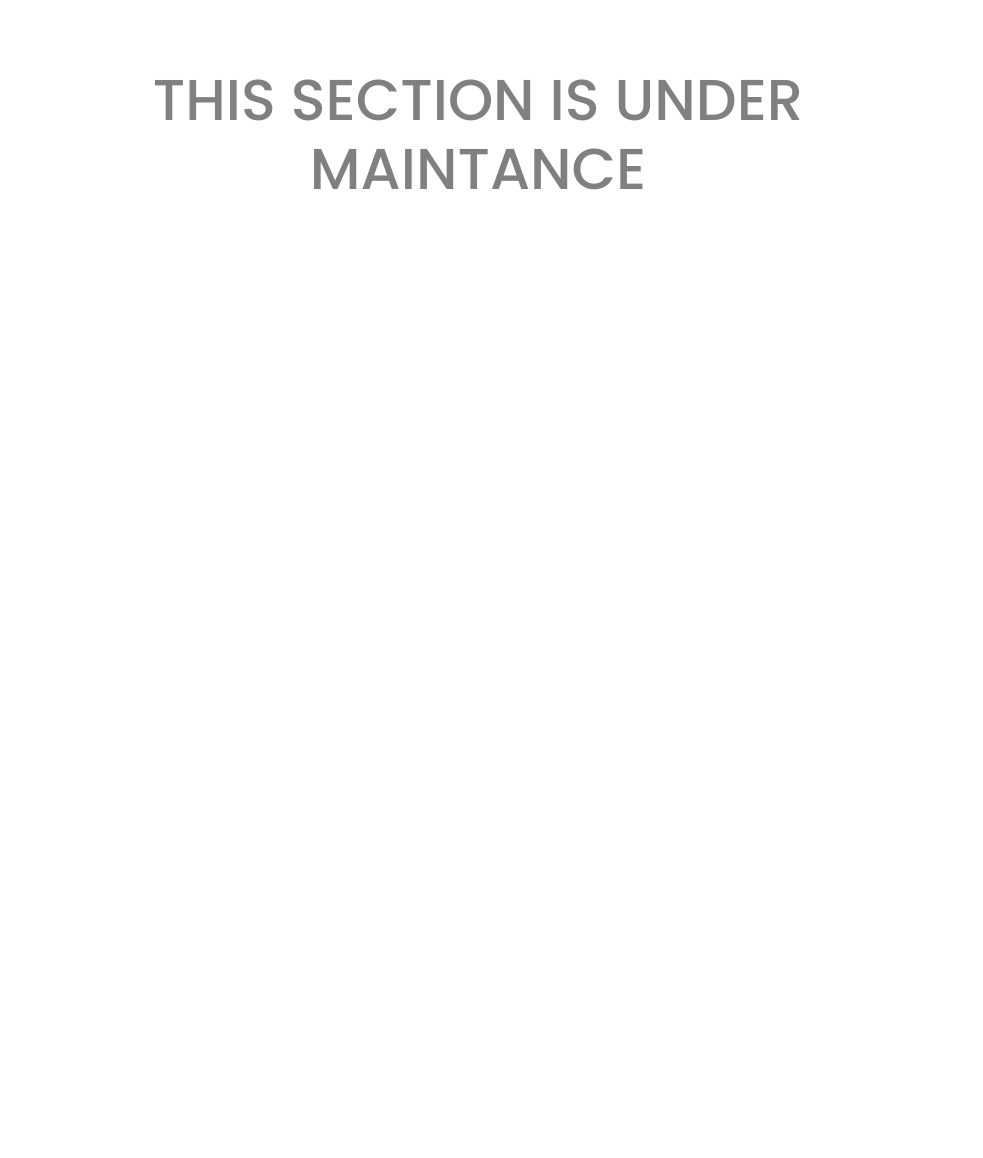
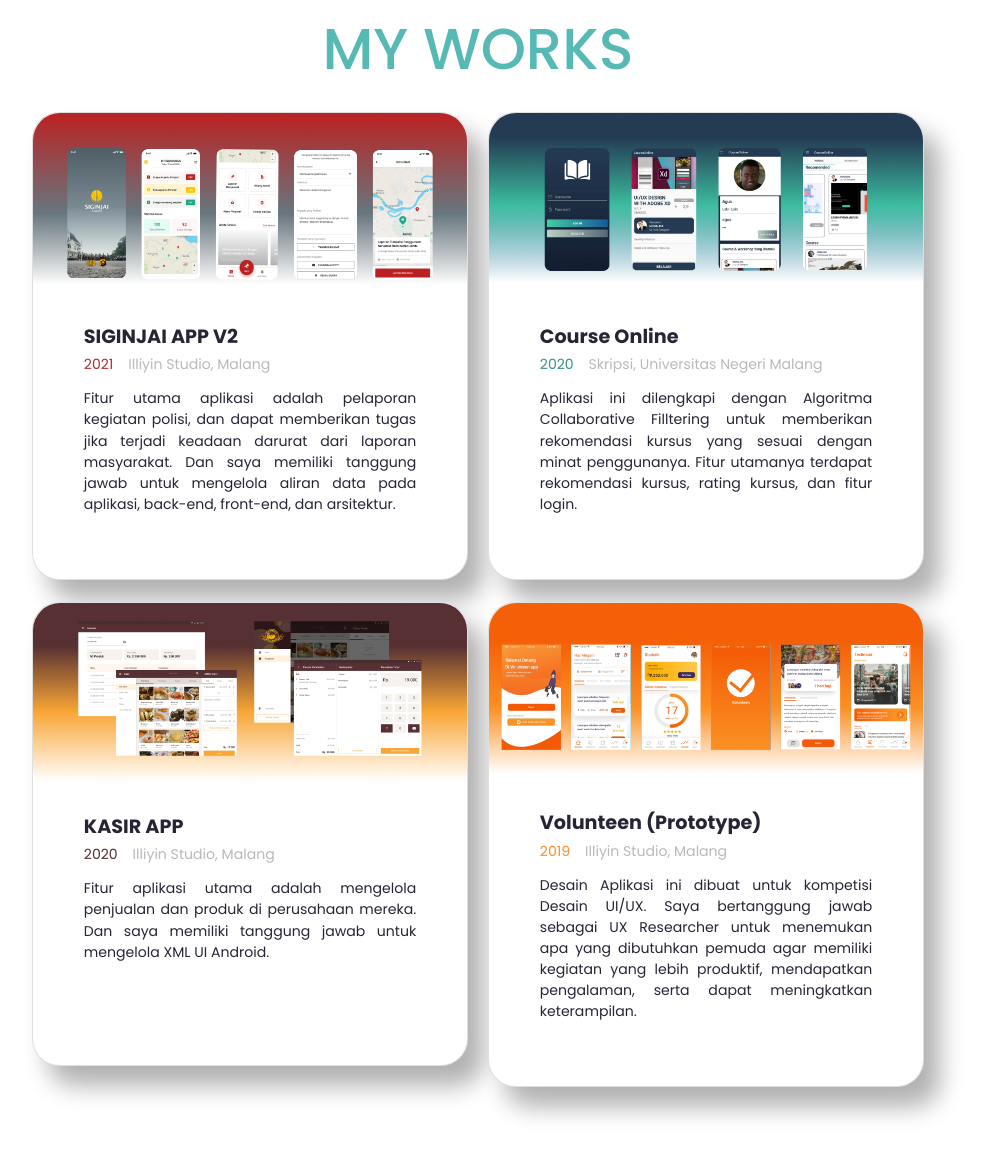
Before and after one commit to rifqiyusrinaldi/rifqiyusrinaldi.github.io, a plain HTML site: page index.html in a window 1280 px wide. Shown: the part 2786-3944 px from the top of the page, without its empty margins (162-1145 px from the left). Before the commit the page ends 3086 px from the top, so only its background shows below. Drawn offline with nearby package versions, Linux system fonts and the light colour scheme.

Commit message:
new section

```diff
--- a/css/style.css
+++ b/css/style.css
@@ -45,6 +45,8 @@
 .section4{
 	background-color: #FFFFFF;
 	background-size: cover;
+	margin-top: 120px;
+	margin-bottom: 120px;
   	min-height: 100hv;
 }
 .section3 .container{
@@ -85,13 +87,16 @@
 	border: 3px solid #B9B9B9;
 }
 
-.card-body{
+.section2 .card-body{
 	padding: 80px 63px 56px 63px;
 }
-.card{
+.section2 .card{
 	border-radius: 34px;
 	margin-top:5%;
 	box-shadow: 20px 25px 30px #0000004f
+}
+.card .card-img-top{
+	border-radius: 34px;
 }
 .education-font .display-4{
 	margin-top:24px;
@@ -177,3 +182,34 @@
   border-radius: 5px;
   box-shadow: inset 0 0 10px rgba(0, 0, 0, 0.25);
 }
+
+.section4 .card{
+	border-radius: 34px;
+	margin-top:5%;
+	width: 100%;
+	height:  auto;
+	box-shadow: 20px 25px 30px #0000004f
+}
+.section4 .card-body{
+	padding: 16px 64px 80px 64px;
+}
+.section4 .card .card-img-top{
+	border-radius: 34px;
+	height: 100%;
+	width: auto;
+}
+.section4 .carousel-inner{
+	padding : 0px 16px 0px 16px;
+}
+.section4 .display-6{
+	font-family: Bold;
+	margin-top: 8px;
+	color: #262435;
+	font-size: 1.5rem;
+}
+.section4 p{
+	font-size: 1.1rem;
+	font-family: Regular;
+	color: #262435;
+	margin-top: 16px;
+}
--- a/index.html
+++ b/index.html
@@ -12,6 +12,12 @@
         function zoom() {
             document.body.style.zoom = "80%"
         }
+        // $(".slider").owlCarousel({
+        // 	loop :true,
+        // 	autoplay : true,
+        // 	autoplayTimeout : 2000,
+        // 	autoplayHoverPause: true
+        // })
 </script>
 
 <body onload="zoom()">
@@ -70,7 +76,7 @@
 	 						<a href="https://www.facebook.com/rifqiyusrinaldi/"><img src="assets/facebook.png" style="width: 40px; height: auto; margin-right: 24px;" alt=""></a>
 	 					</li>
 	 					<li class="list-inline-item">
-	 						<a href="#"><img src="assets/linkedin.png" style="width: 40px; height: auto;" alt=""></a>
+	 						<a href="https://id.linkedin.com/in/rifqi-yusrinaldi-73a874128/"><img src="assets/linkedin.png" style="width: 40px; height: auto;" alt=""></a>
 	 					</li>
 	 				</ul>
 				</div>
@@ -326,15 +332,63 @@
 	</div>
 	<!-- Akhir Sesi 3 -->
 	<!-- Sesi 4 -->
-		<div class="section4" id="section4">
+	<div class="section4" id="section4">
 		<div class="container">
 			<div class="row">
-				<H2 class = "display-2" style="font-family: Medium; color: grey; text-align: center; margin-top: 120px; margin-bottom: 120px;">THIS SECTION IS UNDER MAINTANCE</H2>
+				<H2 class = "display-2" style="font-family: Medium; color: #56B9B4; text-align: center;">MY WORKS</H2>
+			</div>
+			<div class="row">
+				<div class="col-md-6">
+					<div class="card" style="">
+						<img src="assets/MyWork/1.png" class="card-img-top" alt="...">
+						<div class="card-body">
+							<H5 class="display-6" style="">SIGINJAI APP V2</H5>
+							<p class="card-text" style="color:#AF2E2F; margin-top: 0px;">2021 <span style="color: #B9B9B9; margin-left: 14px;">Illiyin Studio, Malang</span></p>
+							<p class="card-text" align="justify">Fitur utama aplikasi adalah pelaporan kegiatan polisi, dan dapat memberikan tugas jika terjadi keadaan darurat dari laporan masyarakat. Dan saya memiliki tanggung jawab untuk mengelola aliran data pada aplikasi, back-end, front-end, dan arsitektur.</p>
+					  	</div>
+					</div>
+				</div>
+				<div class="col-md-6">
+					<div class="card" style="">
+						<img src="assets/MyWork/2.png" class="card-img-top" alt="...">
+						<div class="card-body">
+							<H5 class="display-6" style="">Course Online</H5>
+							<p class="card-text" style="color:#359588; margin-top: 0px;">2020 <span style="color: #B9B9B9; margin-left: 14px;">Skripsi, Universitas Negeri Malang</span></p>
+							<p class="card-text" align="justify">Aplikasi ini dilengkapi dengan Algoritma Collaborative Filltering untuk  memberikan rekomendasi kursus yang sesuai dengan minat penggunanya. Fitur utamanya terdapat rekomendasi kursus, rating kursus, dan fitur login.</p>
+					  	</div>
+					</div>
+				</div>
+			</div>
+			<div class="row">
+				<div class="col-md-6">
+					<div class="card" style="">
+						<img src="assets/MyWork/3.png" class="card-img-top" alt="...">
+						<div class="card-body">
+							<H5 class="display-6" style="">KASIR APP</H5>
+							<p class="card-text" style="color:#563032; margin-top: 0px;">2020 <span style="color: #B9B9B9; margin-left: 14px;">Illiyin Studio, Malang</span></p>
+							<p class="card-text" align="justify" style="margin-bottom:  48px;">Fitur aplikasi utama adalah mengelola penjualan dan produk di perusahaan mereka. Dan saya memiliki tanggung jawab untuk mengelola XML UI Android.</p>
+					  	</div>
+					</div>
+				</div>
+				<div class="col-md-6">
+					<div class="card" style="">
+						<img src="assets/MyWork/4.png" class="card-img-top" alt="...">
+						<div class="card-body">
+							<H5 class="display-6" style="">Volunteen (Prototype)</H5>
+							<p class="card-text" style="color:#FA9023; margin-top: 0px;">2019 <span style="color: #B9B9B9; margin-left: 14px;">Illiyin Studio, Malang</span></p>
+							<p class="card-text" align="justify">Desain Aplikasi ini dibuat untuk kompetisi Desain UI/UX. Saya bertanggung jawab sebagai UX Researcher untuk menemukan apa yang dibutuhkan pemuda agar memiliki kegiatan yang lebih produktif,  mendapatkan pengalaman, serta dapat meningkatkan keterampilan.</p>
+					  	</div>
+					</div>
+				</div>
+			</div>
 			</div>
 		</div>
 	</div>
 	<!-- Akhir Sesi 4 -->
 
 	<script type="text/javascript" src="js/bootstrap.bundle.min.js"></script>
+	<script src="https://code.jquery.com/jquery-3.6.0.js"crossorigin="anonymous"></script>
+	<script src="https://cdnjs.cloudflare.com/ajax/libs/OwlCarousel2/2.3.4/owl.carousel.min.js"crossorigin="anonymous" referrerpolicy="no-referrer"></script>
+	<link rel="stylesheet" href="https://cdnjs.cloudflare.com/ajax/libs/OwlCarousel2/2.3.4/assets/owl.carousel.min.css" crossorigin="anonymous" referrerpolicy="no-referrer" />
 </body>
 </html>
```
Also changed, not shown: assets/MyWork/1.png (added), assets/MyWork/2.png (added), assets/MyWork/3.png (added), assets/MyWork/4.png (added).
